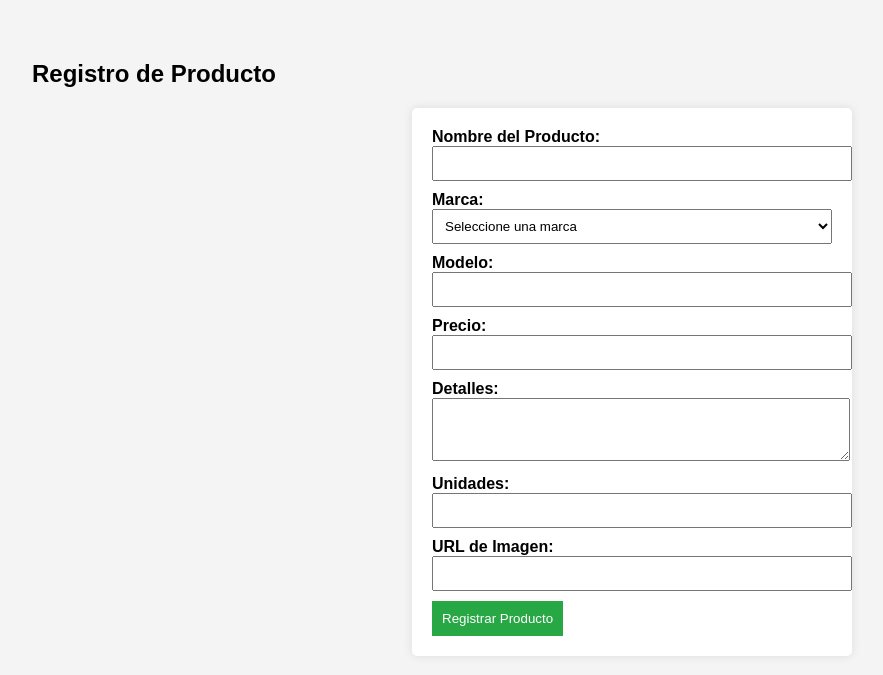
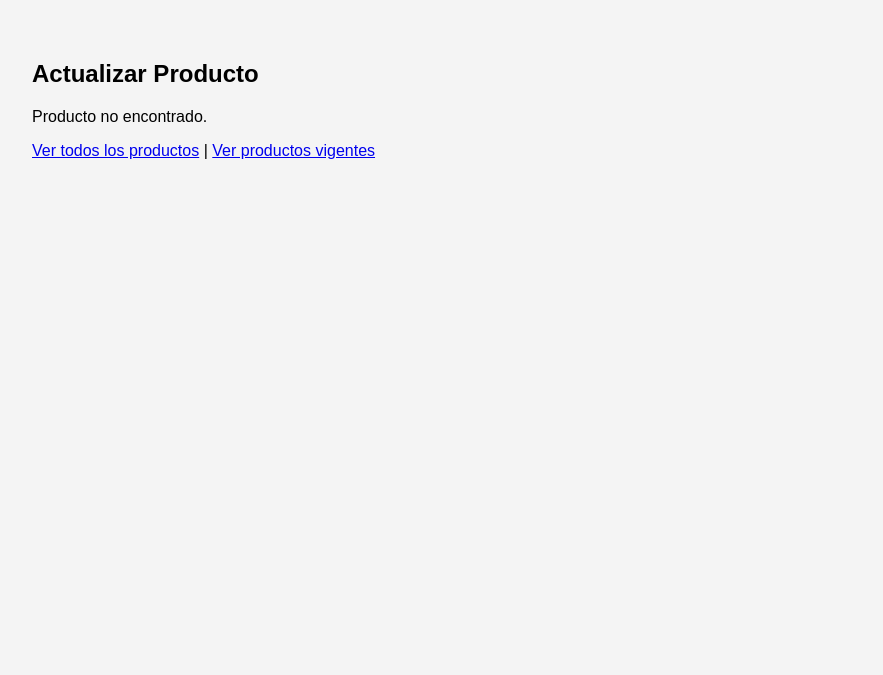
Before and after one commit to AlfredoRiveraaa/tecweb, a PHP site: page /formulario_productos_v2.php in a window 1280 px wide. Shown: the top 675 px of the page, without its empty margins (8-891 px from the left). Run offline with PHP 8.4, Linux system fonts and the light colour scheme.

Commit message:
Ejercicio 4 de práctica 9 realizado

```diff
--- a/practicas/p09/formulario_productos_v2.php
+++ b/practicas/p09/formulario_productos_v2.php
@@ -1,9 +1,32 @@
+<?php
+// Conexión a la base de datos
+$link = mysqli_connect("localhost", "root", "eura12vl", "marketzone");
+// Chequea la conexión
+if ($link === false) {
+    die("ERROR: No pudo conectarse con la DB. " . mysqli_connect_error());
+}
+
+// Si el ID del producto está presente en la URL, obtenemos los datos del producto
+$product_id = isset($_GET['id']) ? $_GET['id'] : 0;
+$product_data = [];
+if ($product_id) {
+    $sql = "SELECT * FROM productos WHERE id = $product_id";
+    $result = mysqli_query($link, $sql);
+    if ($result && mysqli_num_rows($result) > 0) {
+        $product_data = mysqli_fetch_assoc($result);
+    }
+}
+
+// Cierra la conexión
+mysqli_close($link);
+?>
+
 <!DOCTYPE html>
 <html lang="es">
 <head>
     <meta charset="UTF-8">
     <meta name="viewport" content="width=device-width, initial-scale=1.0">
-    <title>Registro de Productos</title>
+    <title>Actualizar Producto</title>
     <style>
         body {
             font-family: Arial, sans-serif;
@@ -88,36 +111,44 @@
     </script>
 </head>
 <body>
-    <h2>Registro de Producto</h2>
-    <form action="set_producto_v2.php" method="post" onsubmit="return validarFormulario()">
+    <h2>Actualizar Producto</h2>
+    <?php if ($product_data): ?>
+    <form action="update_producto.php" method="post" onsubmit="return validarFormulario()">
+        <input type="hidden" name="id" value="<?= $product_data['id'] ?>">
+
         <label for="nombre">Nombre del Producto:</label>
-        <input type="text" id="nombre" name="nombre" value="<?= isset($_POST['nombre']) ? $_POST['nombre'] : '' ?>" required>
+        <input type="text" id="nombre" name="nombre" value="<?= $product_data['nombre'] ?>" required>
 
         <label for="marca">Marca:</label>
         <select id="marca" name="marca" required>
             <option value="">Seleccione una marca</option>
-            <option value="Samsung" <?= isset($_POST['marca']) && $_POST['marca'] == 'Samsung' ? 'selected' : '' ?>>Samsung</option>
-            <option value="Apple" <?= isset($_POST['marca']) && $_POST['marca'] == 'Apple' ? 'selected' : '' ?>>Apple</option>
-            <option value="Sony" <?= isset($_POST['marca']) && $_POST['marca'] == 'Sony' ? 'selected' : '' ?>>Sony</option>
-            <option value="Xiaomi" <?= isset($_POST['marca']) && $_POST['marca'] == 'Xiaomi' ? 'selected' : '' ?>>Xiaomi</option>
+            <option value="Samsung" <?= $product_data['marca'] == 'Samsung' ? 'selected' : '' ?>>Samsung</option>
+            <option value="Apple" <?= $product_data['marca'] == 'Apple' ? 'selected' : '' ?>>Apple</option>
+            <option value="Sony" <?= $product_data['marca'] == 'Sony' ? 'selected' : '' ?>>Sony</option>
+            <option value="Xiaomi" <?= $product_data['marca'] == 'Xiaomi' ? 'selected' : '' ?>>Xiaomi</option>
         </select>
 
         <label for="modelo">Modelo:</label>
-        <input type="text" id="modelo" name="modelo" value="<?= isset($_POST['modelo']) ? $_POST['modelo'] : '' ?>" required>
+        <input type="text" id="modelo" name="modelo" value="<?= $product_data['modelo'] ?>" required>
 
         <label for="precio">Precio:</label>
-        <input type="number" id="precio" name="precio" step="0.01" value="<?= isset($_POST['precio']) ? $_POST['precio'] : '' ?>" required>
+        <input type="number" id="precio" name="precio" step="0.01" value="<?= $product_data['precio'] ?>" required>
 
         <label for="detalles">Detalles:</label>
-        <textarea id="detalles" name="detalles" rows="3"><?= isset($_POST['detalles']) ? $_POST['detalles'] : '' ?></textarea>
+        <textarea id="detalles" name="detalles" rows="3"><?= $product_data['detalles'] ?></textarea>
 
         <label for="unidades">Unidades:</label>
-        <input type="number" id="unidades" name="unidades" min="0" value="<?= isset($_POST['unidades']) ? $_POST['unidades'] : '' ?>" required>
+        <input type="number" id="unidades" name="unidades" min="0" value="<?= $product_data['unidades'] ?>" required>
 
         <label for="imagen">URL de Imagen:</label>
-        <input type="text" id="imagen" name="imagen" value="<?= isset($_POST['imagen']) ? $_POST['imagen'] : '' ?>">
+        <input type="text" id="imagen" name="imagen" value="<?= $product_data['imagen'] ?>">
 
-        <button type="submit">Registrar Producto</button>
+        <button type="submit">Actualizar Producto</button>
     </form>
+    <?php else: ?>
+        <p>Producto no encontrado.</p>
+    <?php endif; ?>
+
+    <p><a href="get_productos_xhtml_v2.php">Ver todos los productos</a> | <a href="get_productos_vigentes_v2.php">Ver productos vigentes</a></p>
 </body>
 </html>
```
Also changed, not shown: practicas/p09/update_producto.php (added, +70 -0 lines).
